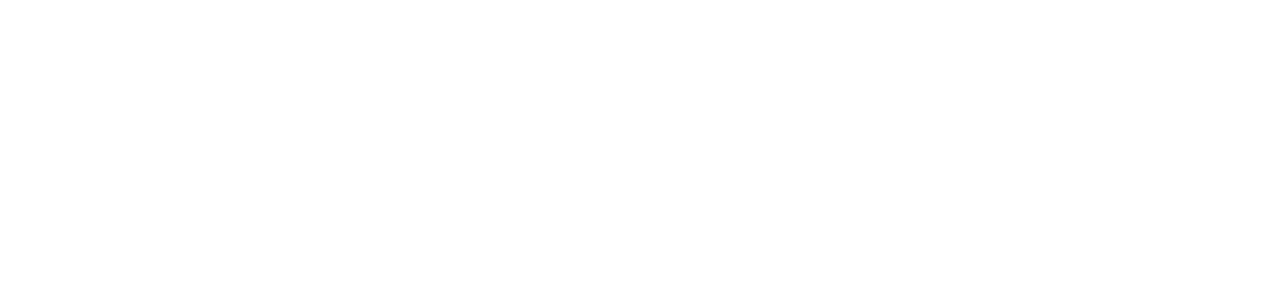
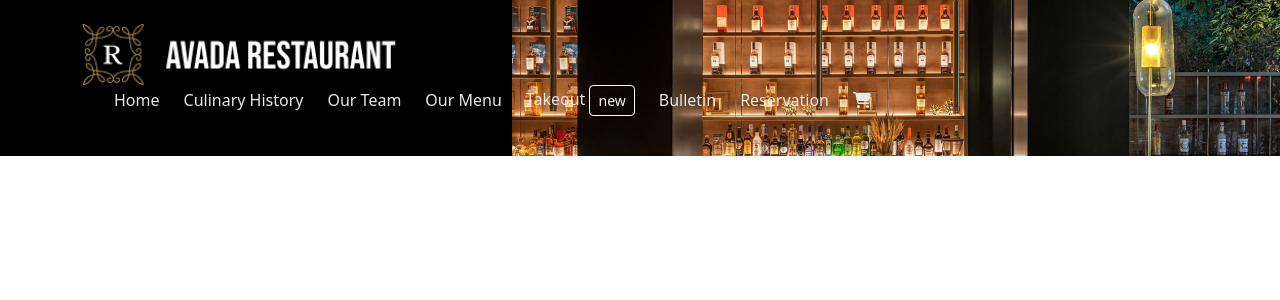
Before and after one commit to corgab/proj-html-vuejs, a Vue app: page / in a window 1280 px wide. Shown: the top 300 px of the page. Built offline with nearby package versions, Linux system fonts and the light colour scheme.

Commit message:
ADD: Scaffolding per l'header + nav-bar

```diff
--- a/src/App.vue
+++ b/src/App.vue
@@ -1,11 +1,18 @@
 <template>
     <div>
+            <HeaderSection/>
 
     </div>
 </template>
 
 <script>
+import HeaderSection from './components/HeaderSection.vue';
+
+
     export default {
+        components: {
+            HeaderSection,
+        }
     }
 </script>
 
--- a/src/assets/general.scss
+++ b/src/assets/general.scss
@@ -1 +1,13 @@
 @import 'bootstrap/scss/bootstrap';
+
+// reset
+
+ul, li {
+    list-style: none;
+    color: currentColor;
+}
+
+// common
+.text--gray {
+    color: #E8E8E8;
+}
--- /dev/null
+++ b/src/components/HeaderSection.vue
@@ -0,0 +1,27 @@
+<template>
+    <div class="bg-hero">
+        <NavSection />
+        <HeroSection/>
+    </div>
+</template>
+
+<script>
+import NavSection from './NavSection.vue';
+import HeroSection from './HeroSection.vue'
+    export default {
+        components: {
+            NavSection,
+            HeroSection
+        }
+    }
+</script>
+
+<style lang="scss" scoped>
+.bg-hero {
+    background-image: url(../assets/images/restaurant-thumbnail.jpeg);
+    background-size: 60%;
+    background-position: right;
+    background-color: black;
+    background-repeat: no-repeat;
+}
+</style>
--- /dev/null
+++ b/src/components/HeroSection.vue
@@ -0,0 +1,15 @@
+<template>
+    <div>
+
+    </div>
+</template>
+
+<script>
+    export default {
+
+    }
+</script>
+
+<style lang="scss" scoped>
+
+</style>
--- /dev/null
+++ b/src/components/NavSection.vue
@@ -0,0 +1,40 @@
+<template>
+    <div class="container">
+        <div class="row align-items-center py-4">
+            <div class="col">
+                <img class="d-block logo" src="../assets/images/logo-restaurant.png" alt="">
+            </div>
+            <div class="col-auto">
+                <ul class="d-flex gap-4 text--gray align-items-center">
+                    <li>Home</li>
+                    <li>Culinary History</li>
+                    <li>Our Team</li>
+                    <li>Our Menu</li>
+                    <li>Takeout <span class="btn btn-outline-light btn-sm">new</span></li>
+                    <li>Bulletin</li>
+                    <li>Reservation</li>
+                    <font-awesome-icon :icon="['fas', 'cart-shopping']" />
+                </ul>
+            </div>
+        </div>
+    </div>
+</template>
+
+<script>
+    export default {
+
+    }
+</script>
+
+<style lang="scss" scoped>
+.container {
+    margin: auto;
+    width: 1700px;
+}
+
+.logo {
+    width: 315px;
+}
+
+
+</style>
```
Also changed, not shown: src/components/HelloWorld.vue (deleted, +0 -11 lines), src/assets/images/restaurant-thumbnail.jpeg (added).
